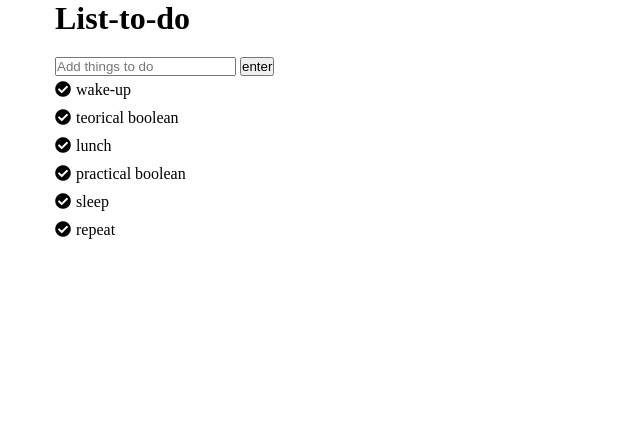
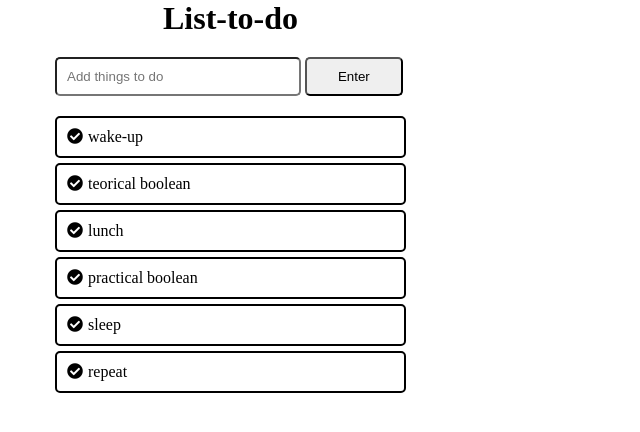
Before and after one commit to MikkoGuevarra/vue-todolist, a plain HTML site: page index.html in a window 1280 px wide. Shown: the whole page, without its empty margins (0-640 px from the left). Drawn offline with nearby package versions, Linux system fonts and the light colour scheme.

Commit message:
small changes

```diff
--- a/index.html
+++ b/index.html
@@ -10,13 +10,16 @@
     </head>
     <body>
         <div id="root" class="container">
-            <h1>{{title}}</h1>
-            <input type="text" v-model="inserted" @keyup.enter="addToDo(); resetForm();" placeholder="Add things to do" required>
-            <button @click= "addToDo(); resetForm();" type="button" name="button">enter</button>
+            <div class="input-cont">
+                <h1>{{title}}</h1>
+                <input type="text" v-model="inserted" @keyup.enter="addToDo(); resetForm();" placeholder="Add things to do" required>
+                <button @click= "addToDo(); resetForm();" type="button" name="button">Enter</button>
+            </div>
             <div class="list">
                 <ul>
                     <li v-for="(list, i) in lists"
-                        @click="removeToDo(i)"><i class="fas fa-check-circle"></i>{{list}}</li>
+                        @click="removeToDo(i)"><i class="fas fa-check-circle"
+                        ></i>{{list}}</li>
                 </ul>
             </div>
 
--- a/style.css
+++ b/style.css
@@ -7,21 +7,47 @@
 .container {
     max-width: 1170px;
     margin: 0 auto;
+    height: 100vh;
 }
 
 h1 {
     margin-bottom: 20px;
+    text-align: center;
 }
 
+.list {
+    margin-top: 20px;
+}
 .list ul {
     list-style: none;
 }
 
 .list ul li {
     cursor: pointer;
-    padding: 5px 0;
+    padding: 10px 10px;
+    border: 2px solid black;
+    margin: 5px 0;
+    width: 30%;
+    border-radius: 5px;
 }
 
 .fa-check-circle {
     margin-right: 5px;
 }
+
+.container input, .container button {
+    padding: 10px;
+    border-radius: 5px;
+}
+
+.container input {
+    width: 70%;
+}
+
+.container button {
+    width: 28%;
+}
+
+.input-cont {
+    width: 30%;
+}
```
